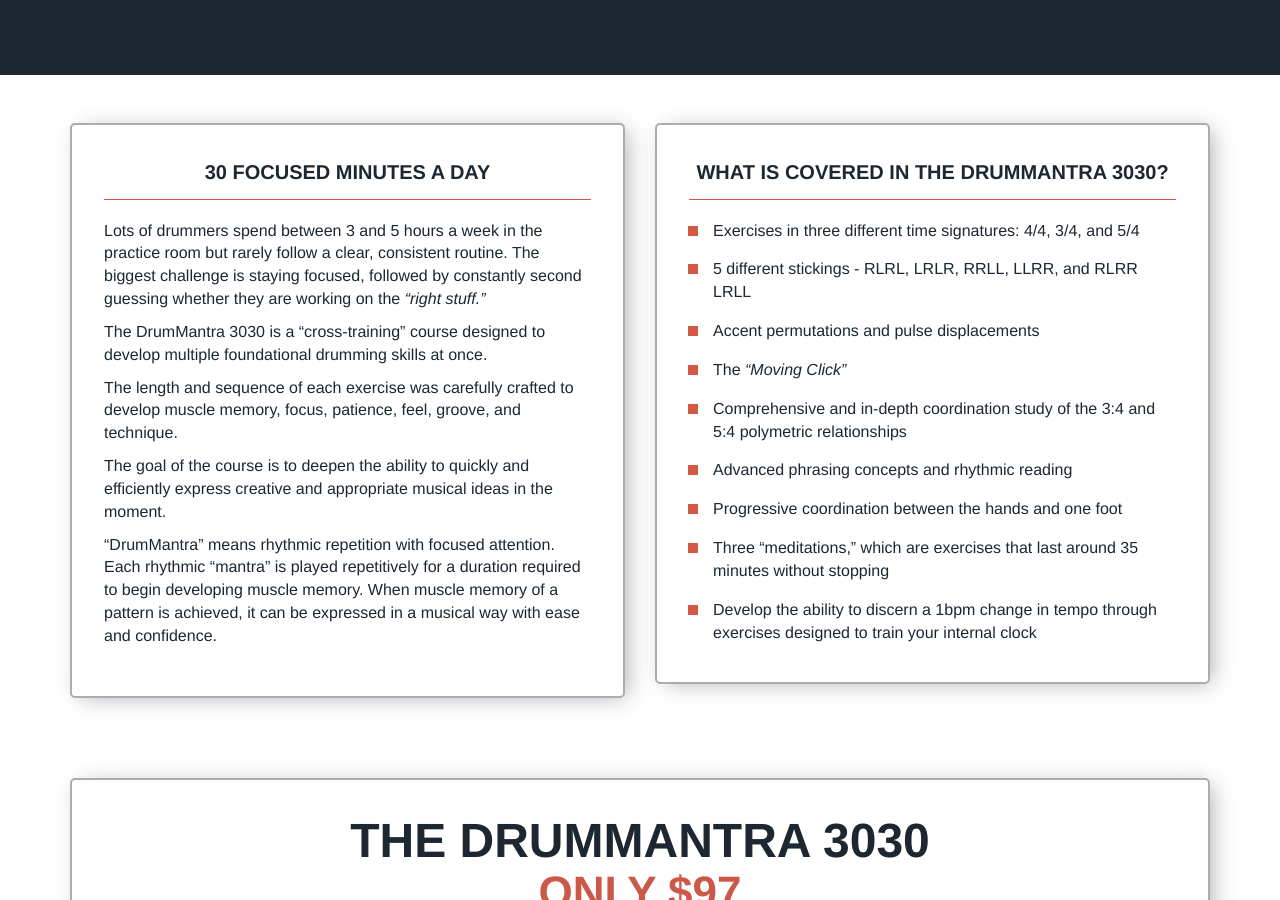
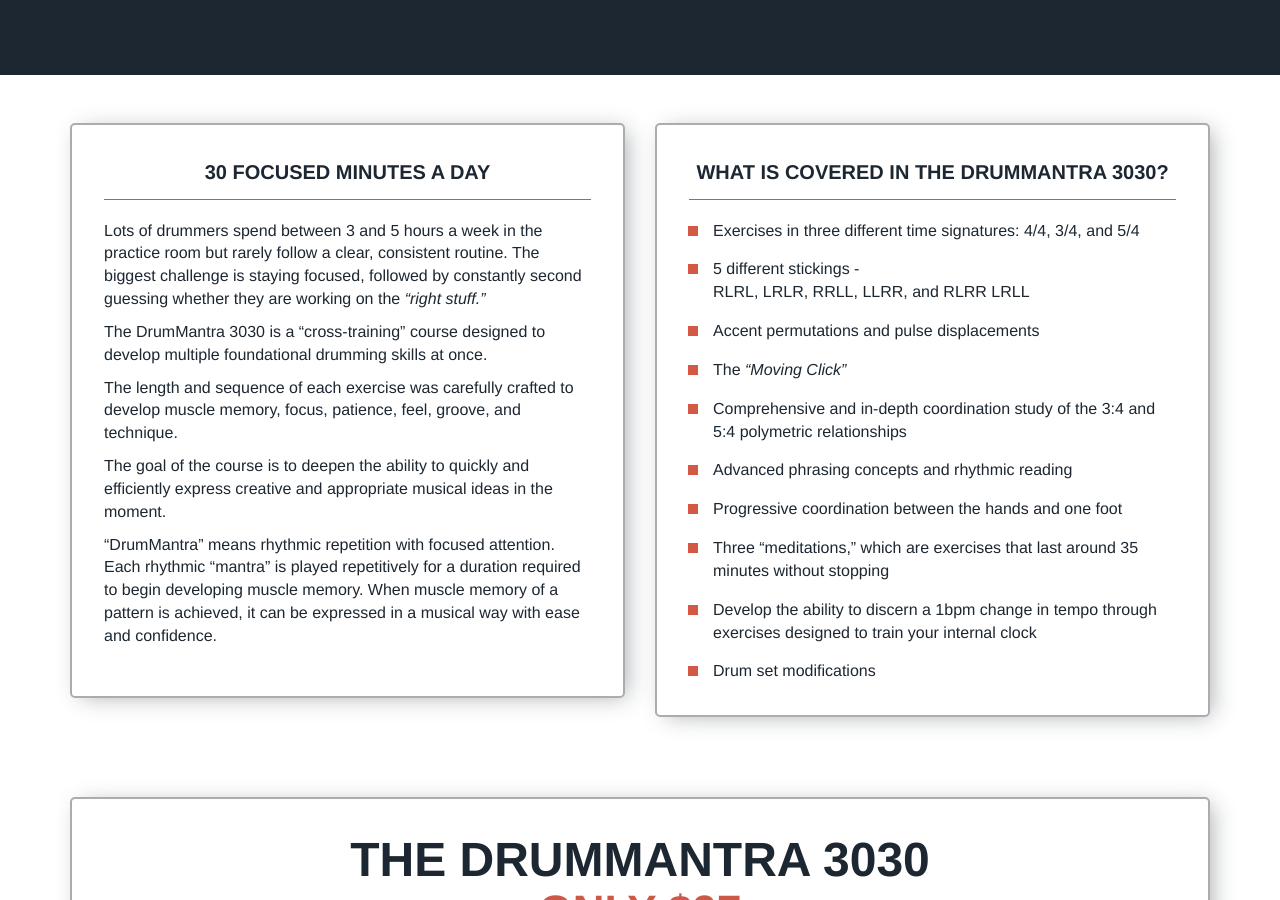
Before and after one commit to MattCordier/drum-mantra-3030, a Jekyll site: the page built from index.html, in a window 1280 px wide and 900 px high, scrolled down 1091 px. Built offline with Jekyll 4.4.1, drawn with Linux system fonts in a browser that asks for light colours.

Commit message:
- small copy change

```diff
--- a/index.html
+++ b/index.html
@@ -76,7 +76,7 @@ event-code:
 
 						<ul class="benefits__ul">
 							<li class="benefits__li">Exercises in three different time signatures: 4/4, 3/4, and 5/4</li>
-							<li class="benefits__li">5 different stickings - RLRL, LRLR, RRLL, LLRR, and RLRR LRLL</li>
+							<li class="benefits__li">5 different stickings - <br> RLRL, LRLR, RRLL, LLRR, <span class="text-nowrap">and RLRR LRLL</span></li>
 							<li class="benefits__li">Accent permutations and pulse displacements</li>
 							<li class="benefits__li">The <em>“Moving Click”</em></li>
 							<li class="benefits__li">Comprehensive and in-depth coordination study of the 3:4 and 5:4 polymetric relationships</li>
@@ -84,6 +84,8 @@ event-code:
 							<li class="benefits__li">Progressive coordination between the hands and one foot</li>
 							<li class="benefits__li">Three “meditations,” which are exercises that last around 35 minutes without stopping</li>
 							<li class="benefits__li">Develop the ability to discern a 1bpm change in tempo through exercises designed to train your internal clock</li>
+							<li class="benefits__li">Drum set modifications</li>
+
 						</ul>
 
 
```
